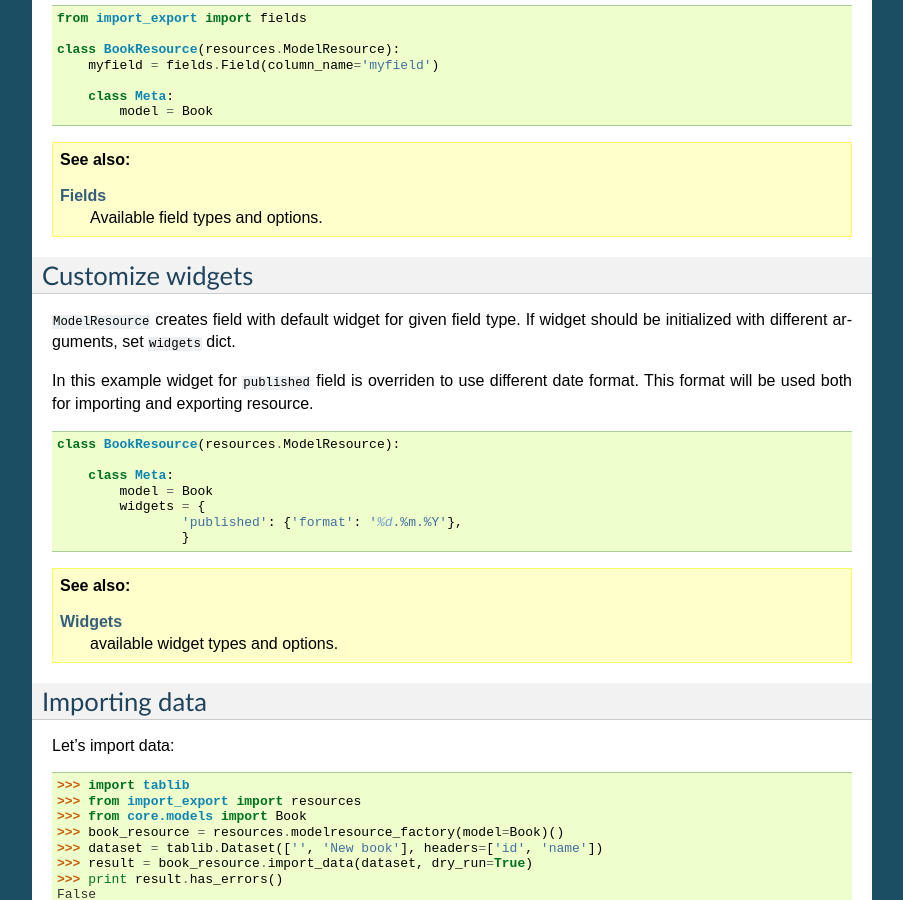
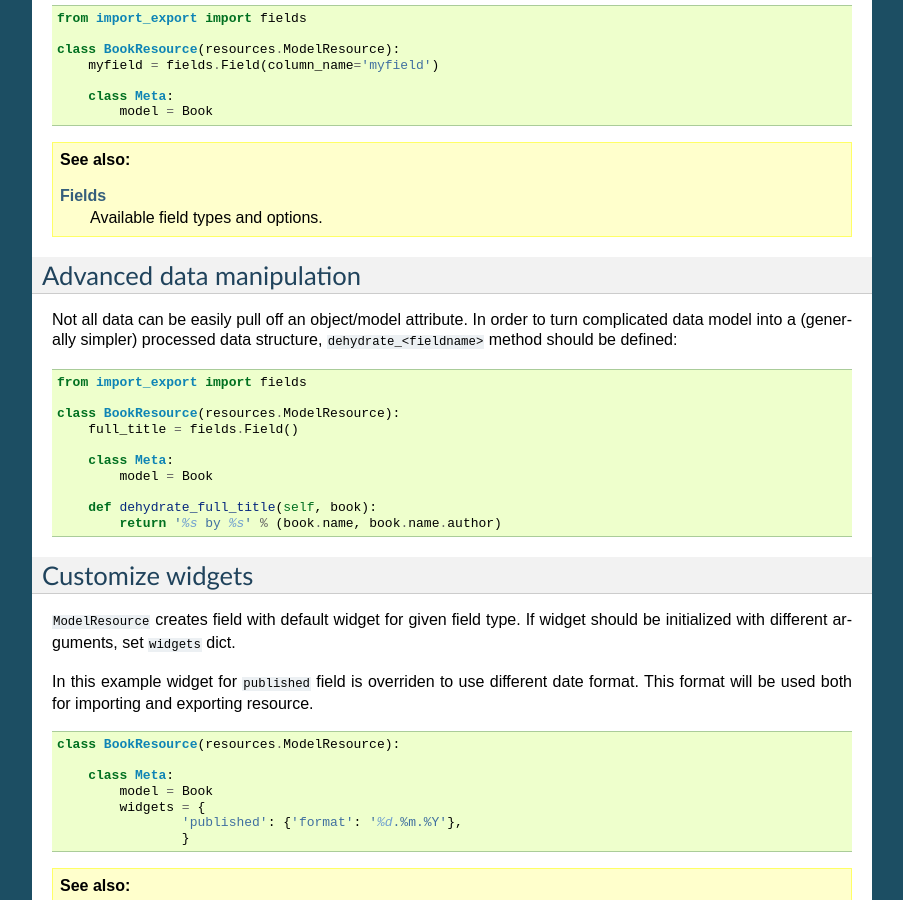
Before and after one commit to django-import-export/django-import-export, a Sphinx documentation site: the page built from docs/getting_started.rst, in a window 1280 px wide and 900 px high, scrolled down 1832 px. Shown: the whole window, without its empty margins (198-1101 px from the left). Built offline with Sphinx 7.4.7, drawn with Linux system fonts in a browser that asks for light colours; some of the changed text lies outside the part shown.

Commit message:
Add basic example of dehydration to docs.

```diff
--- a/docs/getting_started.rst
+++ b/docs/getting_started.rst
@@ -128,6 +128,26 @@ Other fields, that are not existing in target model may be added::
     :doc:`/api_fields`
         Available field types and options.
 
+
+Advanced data manipulation
+--------------------------
+
+Not all data can be easily pull off an object/model attribute.
+In order to turn complicated data model into a (generally simpler) processed
+data structure, ``dehydrate_<fieldname>`` method should be defined::
+
+    from import_export import fields
+
+    class BookResource(resources.ModelResource):
+        full_title = fields.Field()
+
+        class Meta:
+            model = Book
+
+        def dehydrate_full_title(self, book):
+            return '%s by %s' % (book.name, book.name.author)
+
+
 Customize widgets
 -----------------
 
```
